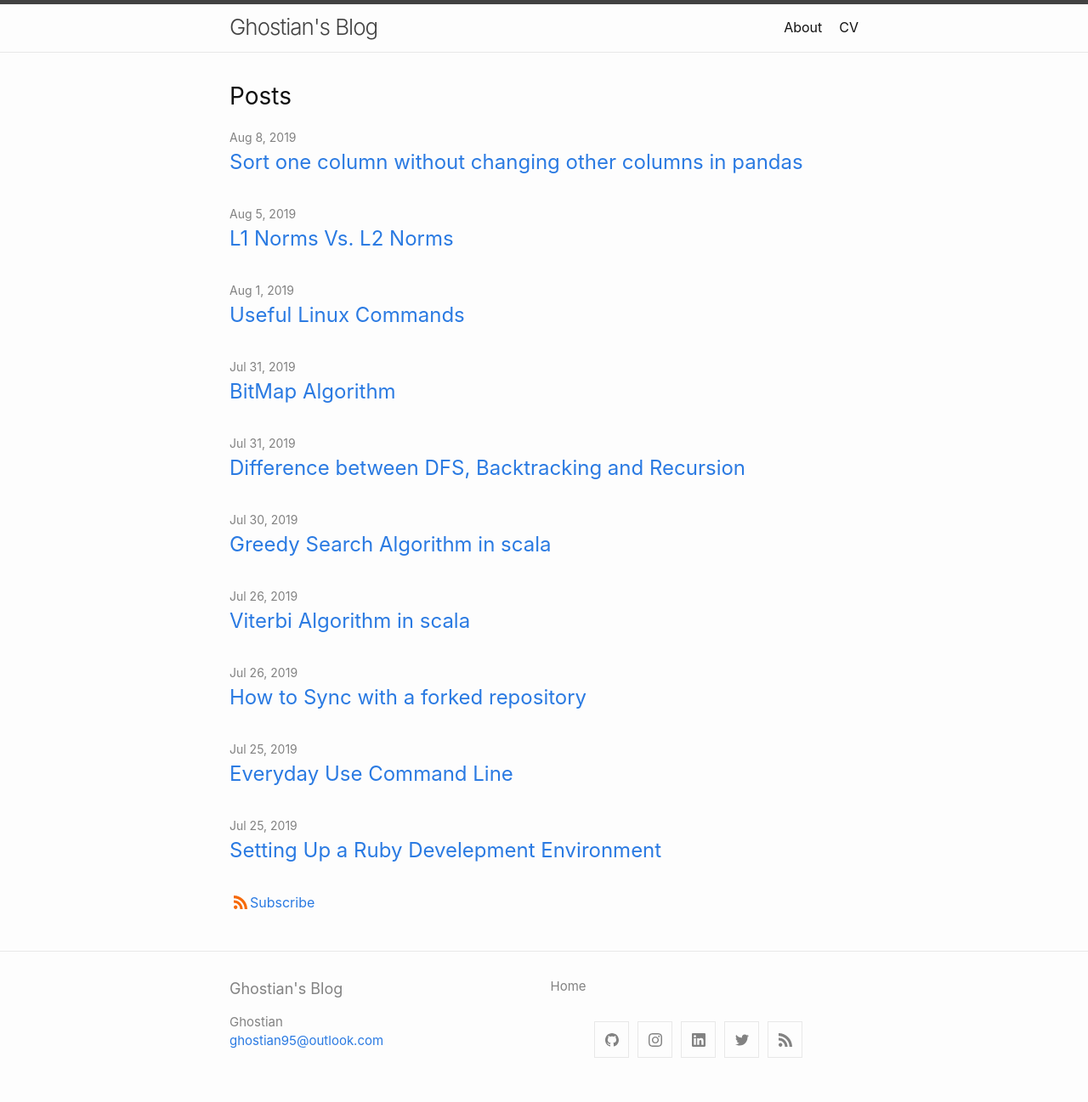
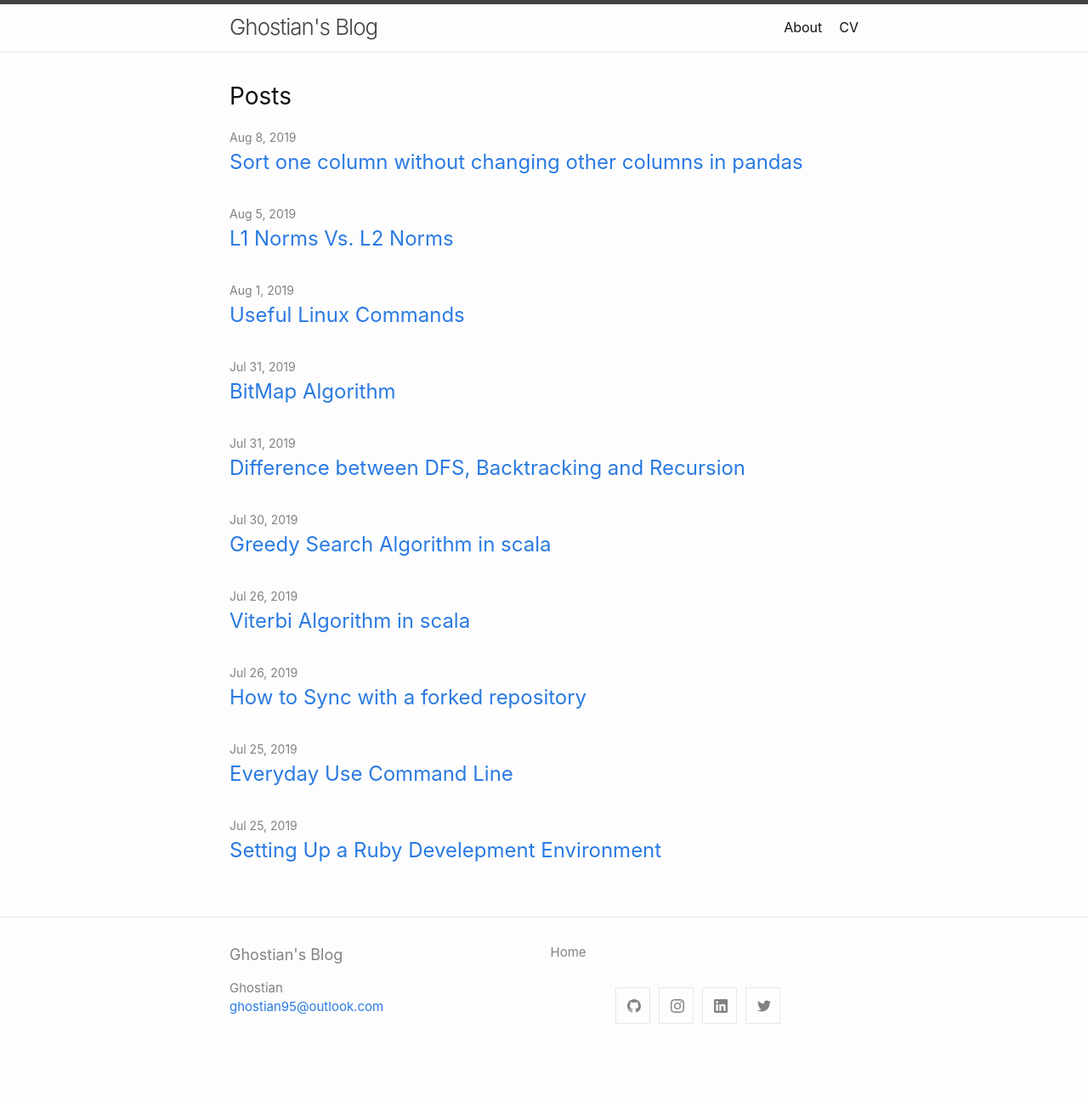
Before and after one commit to ghostian/ghostian.github.io, a Jekyll site: the page built from index.md, in a window 1280 px wide. Shown: the whole page at 85% size. Built offline with Jekyll 4.4.1, drawn with Linux system fonts in a browser that asks for light colours; after the commit the page ends 1257 px from its top, so only the background shows below that.

Commit message:
Aug-14: feed remove

```diff
--- a/_config.yml
+++ b/_config.yml
@@ -15,7 +15,7 @@
   social_links:
     twitter: ghostian
     github:  ghostian
-    rss: rss
+    # rss: rss
     # dribbble: jekyll
     # facebook: jekyll
     # flickr:   jekyll
--- a/_layouts/home.html
+++ b/_layouts/home.html
@@ -28,11 +28,11 @@
       {%- endfor -%}
     </ul>
 
-    <p class="feed-subscribe">
+    <!-- <p class="feed-subscribe">
       <a href="{{ 'feed.xml' | relative_url }}">
         <svg class="svg-icon orange"><use xlink:href="{{ 'assets/minima-social-icons.svg#rss' | relative_url }}"></use></svg><span>Subscribe</span>
       </a>
-    </p>
+    </p> -->
   {%- endif -%}
 
 </div>
```
